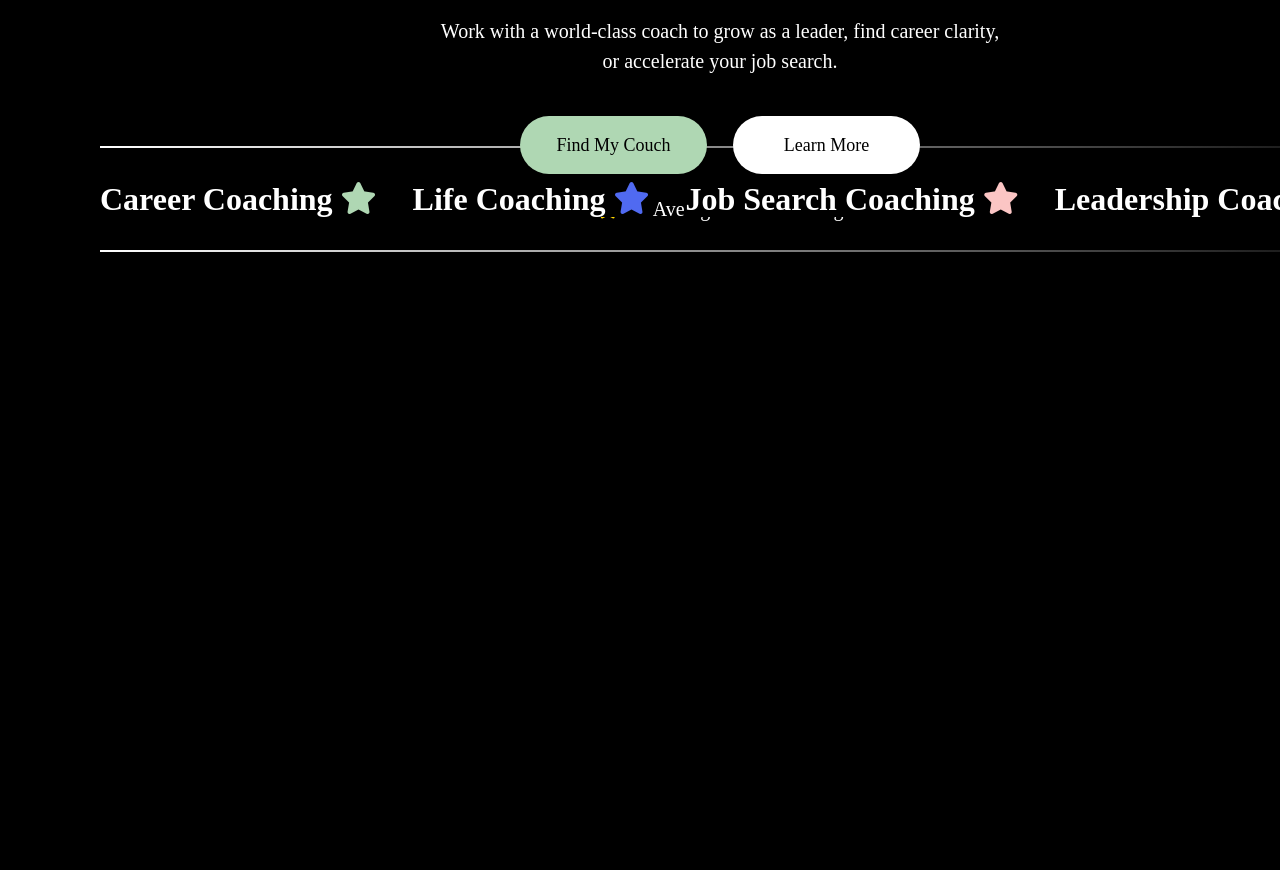
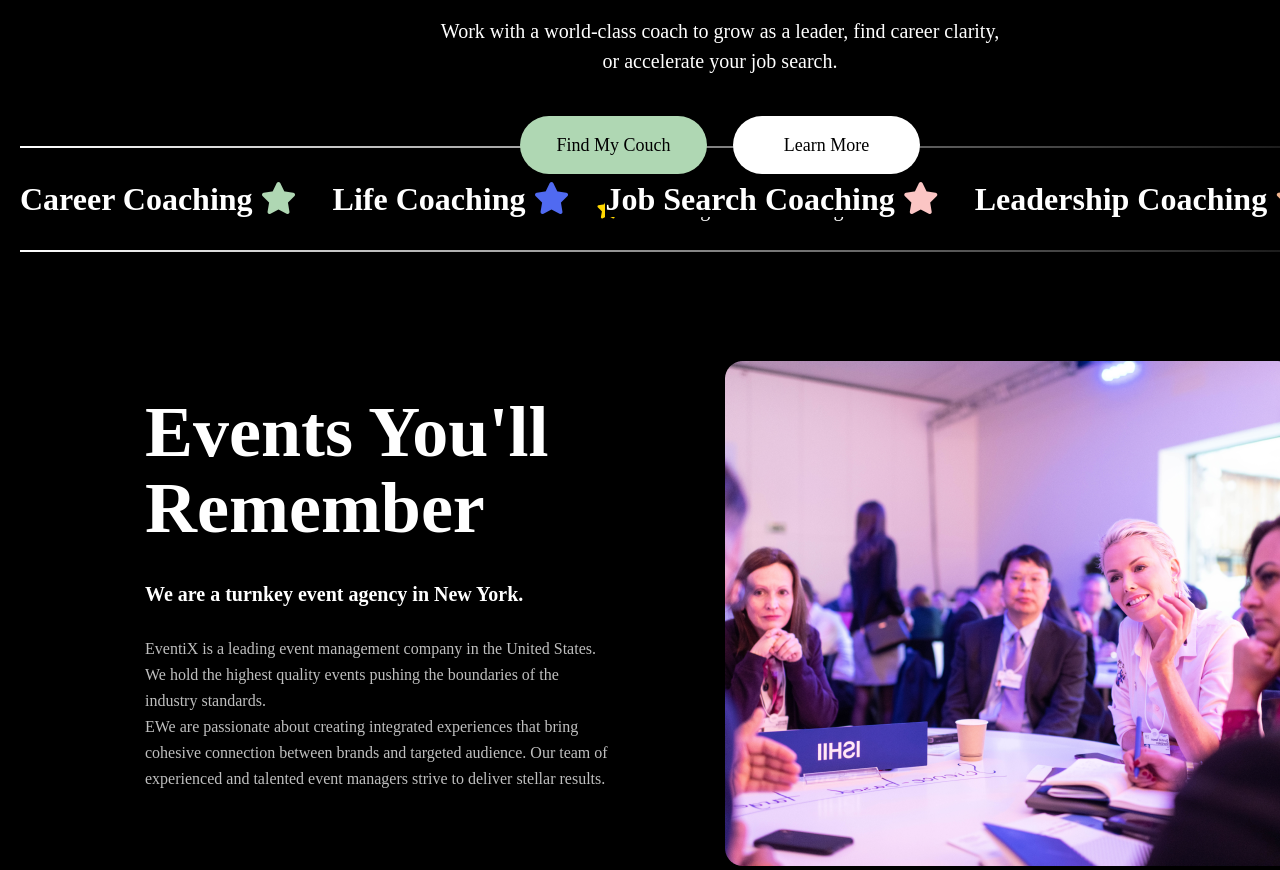
Before and after one commit to SHAON1028/floko, a plain HTML site: page index.html in a window 1280 px wide. Shown: the part 754-1624 px from the top of the page. Before the commit the page ends 1006 px from the top, so only its background shows below. Drawn offline with Linux system fonts and the light colour scheme.

Commit message:
event section done

```diff
--- a/index.html
+++ b/index.html
@@ -1,15 +1,13 @@
 <!DOCTYPE html>
 <html lang="en">
+
 <head>
   <meta charset="UTF-8" />
   <meta http-equiv="X-UA-Compatible" content="IE=edge" />
   <meta name="viewport" content="width=device-width, initial-scale=1.0" />
   <title>Document</title>
   <!-- style sheet -->
-    <link
-      rel="stylesheet"
-      href="https://cdnjs.cloudflare.com/ajax/libs/font-awesome/6.4.0/css/all.min.css"
-    />
+  <link rel="stylesheet" href="https://cdnjs.cloudflare.com/ajax/libs/font-awesome/6.4.0/css/all.min.css" />
   <link rel="stylesheet" href="/styles/styles.css" />
 </head>
 
@@ -56,36 +54,25 @@
 
     <!-- content top -->
     <section class="top-content">
-        <div
-          style="
+      <div style="
             font-family: Neue Montreal;
             font-size: 120px;
             font-weight: 700;
             line-height: 130px;
             letter-spacing: 0em;
-          "
-        >
+          ">
         <span style="color: #f0b38c">GROW</span>
         <br />
         <div style="display: flex">
-            <img
-              style="padding-bottom: 10px; width: 170px; height: 170px"
-              src="/images/left.png"
-              alt=""
-            />
+          <img style="padding-bottom: 10px; width: 170px; height: 170px" src="/images/left.png" alt="" />
           <span style="color: #ffff">FASTER</span>
-            <img
-              style="padding-bottom: 10px; width: 170px; height: 170px"
-              src="/images/right.png"
-              alt=""
-            />
+          <img style="padding-bottom: 10px; width: 170px; height: 170px" src="/images/right.png" alt="" />
         </div>
 
         <span> WITH A <span style="color: #afd7b3">COACH</span> </span>
       </div>
       <!-- text -->
-        <p
-          style="
+      <p style="
             text-align: center;
             width: 570px;
             height: 60px;
@@ -97,8 +84,7 @@
             line-height: 30px;
             letter-spacing: 0em;
             text-align: center;
-          "
-        >
+          ">
         Work with a world-class coach to grow as a leader, find career
         clarity, or accelerate your job search.
       </p>
@@ -108,16 +94,12 @@
         <button style="background: #afd7b3" class="btn-header">
           Find My Couch
         </button>
-          <button
-            style="background: #ffff; margin-left: 22px"
-            class="btn-header"
-          >
+        <button style="background: #ffff; margin-left: 22px" class="btn-header">
           Learn More
         </button>
       </div>
       <!-- rating -->
-        <div
-          style="
+      <div style="
             font-family: Neue Montreal;
             font-size: 20px;
             font-weight: 400;
@@ -125,8 +107,7 @@
             letter-spacing: 0em;
             text-align: center;
             margin-top: 20px;
-          "
-        >
+          ">
         <p>
           <i class="fa-solid fa-star" style="color: gold"></i> 4.9 Average
           Session Rating
@@ -139,12 +120,12 @@
   <section class="sec-two" style="margin-top: 300px; color: white;">
     <div style="border: 1px solid;
 border-image: linear-gradient(to right, white, black) 1;
-margin-bottom: 30px;" ></div>
+margin-bottom: 30px;"></div>
     <div>
-        <span >Career Coaching    <i class="fa-solid fa-star" style="color: #AFD7B3"></i></span>
-        <span>Life Coaching    <i class="fa-solid fa-star" style="color: #506AF1 "></i></span>
-        <span>Job Search Coaching   <i class="fa-solid fa-star" style="color: #FBC5C4"></i></span>
-        <span>Leadership  Coaching   <i class="fa-solid fa-star" style="color: #F0B38C"></i></span>
+      <span>Career Coaching <i class="fa-solid fa-star" style="color: #AFD7B3"></i></span>
+      <span>Life Coaching <i class="fa-solid fa-star" style="color: #506AF1 "></i></span>
+      <span>Job Search Coaching <i class="fa-solid fa-star" style="color: #FBC5C4"></i></span>
+      <span>Leadership Coaching <i class="fa-solid fa-star" style="color: #F0B38C"></i></span>
 
     </div>
 
@@ -153,5 +134,49 @@ margin-bottom: 30px;" ></div>
 border-image: linear-gradient(to right, white, black) 1;
 margin-top: 30px;"></div>
   </section>
+  <!-- event section -->
+  <div class="event">
+    <div class="column" style="margin-top: 142px;width: 500px;margin-right: 100px; ">
+      <h1 style="
+
+font-size: 72px;
+font-weight: 700;
+line-height: 76px;
+
+">
+        Events You'll Remember
+      </>
+      <h4 style="
+font-size: 20px;
+font-weight: 600;
+line-height: 20px;
+margin-top: 38px;
+
+
+
+">We are a turnkey event agency in New York.</>
+      <p style="
+
+font-size: 16px;
+font-weight: 400;
+line-height: 26px;
+margin-top: 32px;
+
+">EventiX is a leading event management company in the United States. We hold the highest quality events pushing the
+        boundaries of the industry standards.</p>
+      <p style="
+
+font-size: 16px;
+font-weight: 400;
+line-height: 26px;
+
+">EWe are passionate about creating integrated experiences that bring cohesive connection between brands and targeted
+        audience. Our team of experienced and talented event managers strive to deliver stellar results.</p>
+    </div>
+    <div class="column" style="margin-top: 109px;">
+      <img src="/images/Rectangle 8.png" alt="">
+    </div>
+  </div>
 </body>
+
 </html>
--- a/styles/styles.css
+++ b/styles/styles.css
@@ -2,11 +2,10 @@
   margin: 0 auto;
   font-family: Neue Montreal;
   background: #000;
-
 }
 
-body{
-   width: 1440px;
+body {
+  width: 1440px;
 }
 nav {
   background: black;
@@ -78,19 +77,33 @@ nav {
   font-weight: 500;
 }
 .sec-two {
-
-
-
-
-padding-top: 30px;
-padding-left: 20px;
-
-  margin-left: 80px;
+  padding-top: 30px;
+  padding-left: 20px;
   font-style: normal;
   font-weight: 700;
   font-size: 32px;
   line-height: 42px;
 }
-.sec-two span{
+.sec-two span {
   margin-right: 28px;
 }
+.event {
+  margin-right: 135px;
+  margin-left: 135px;
+  display: flex;
+  flex-direction: row;
+  justify-content: space-between;
+  color: white;
+  font-family: Manrope;
+  letter-spacing: 0em;
+  text-align: left;
+}
+.column {
+  flex: 1;
+  margin: 0 10px;
+}
+.event p{
+  color: #BFBFBF;
+;
+
+}
```
Lines whose indentation alone changed are shown as unchanged.
